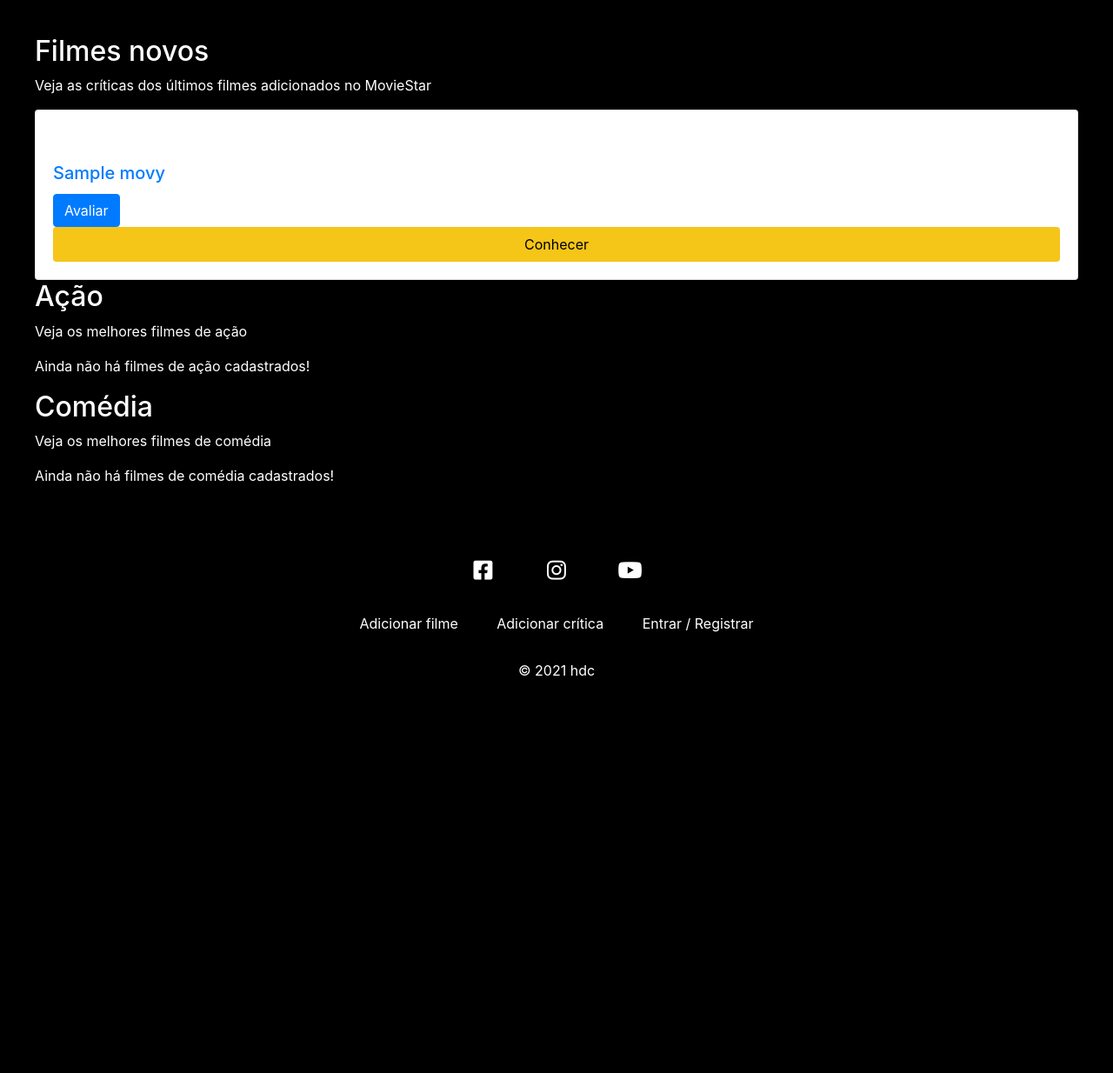
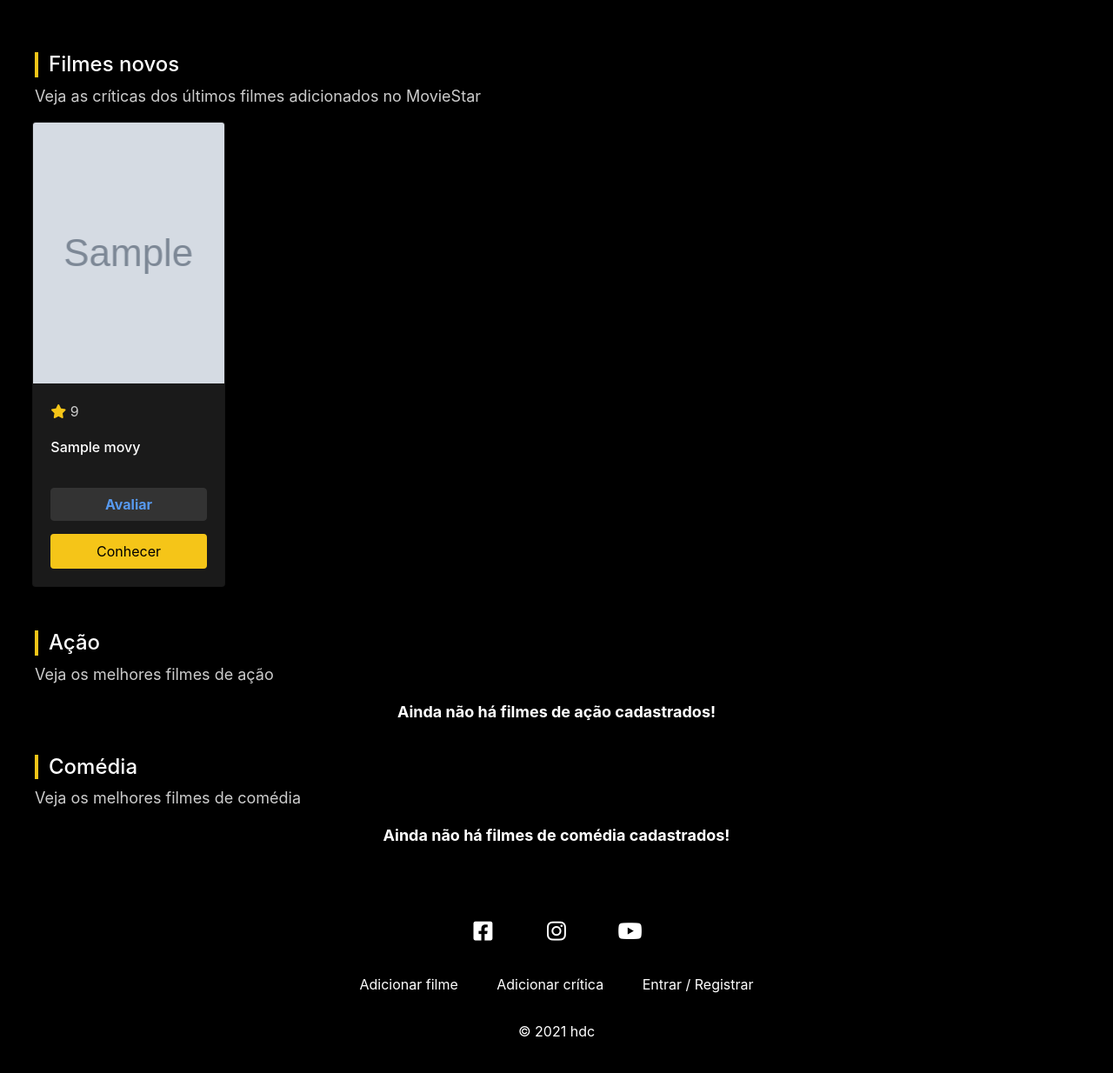
Before and after one commit to f-nely/movie-star-hdc, a PHP site: page / in a window 1280 px wide. Shown: the part 76-1310 px from the top of the page at 87% size. Before the commit the page ends 853 px from the top, so only its background shows below. Run offline with PHP 8.4, Linux system fonts and the light colour scheme; tables that the repository leaves empty hold one stand-in row (values such as "Sample post"); grey boxes marked "Sample" are stand-in pictures.

Commit message:
Estilizando a home

```diff
--- a/css/styles.css
+++ b/css/styles.css
@@ -86,6 +86,77 @@
   color: #FFF;
   min-height: 65vh;
   padding: 40px;
+}
+
+.section-title {
+  font-size: 24px;
+  border-left: 4px solid #F5C518;
+  padding-left: 12px;
+  margin-top: 20px;
+}
+
+.section-description {
+  color: #CCC;
+  font-size: 18px;
+}
+
+.movies-container {
+  display: flex;
+  flex-wrap: wrap;
+  margin: 0 -15px;
+}
+
+.movie-card {
+  background-color: #1A1A1A;
+  width: 18%;
+  margin-bottom: 30px;
+  margin-left: 1%;
+  margin-right: 1%;
+}
+
+.movie-card .card-img-top {
+  height: 300px;
+  width: 100%;
+  background-size: cover;
+  background-position: center;
+}
+
+.card-title {
+  height: 3rem;
+}
+
+.card-title a {
+  font-size: 16px;
+  color: #FFF;
+}
+
+.fas.fa-star {
+  color: #F5C518;
+}
+
+.rating {
+  color: #CCC;
+}
+
+.rate-btn {
+  margin-bottom: 15px;
+  color: #5799EF;
+  background-color: #333;
+  border-color: #333;
+  width: 100%;
+  font-weight: bold;
+}
+
+.rate-btn:hover {
+  background-color: #444;
+  border-color: #444;
+}
+
+.empty-list {
+  text-align: center;
+  font-size: 18px;
+  width: 100%;
+  font-weight: bold;
 }
 
 /* login - register */
```
